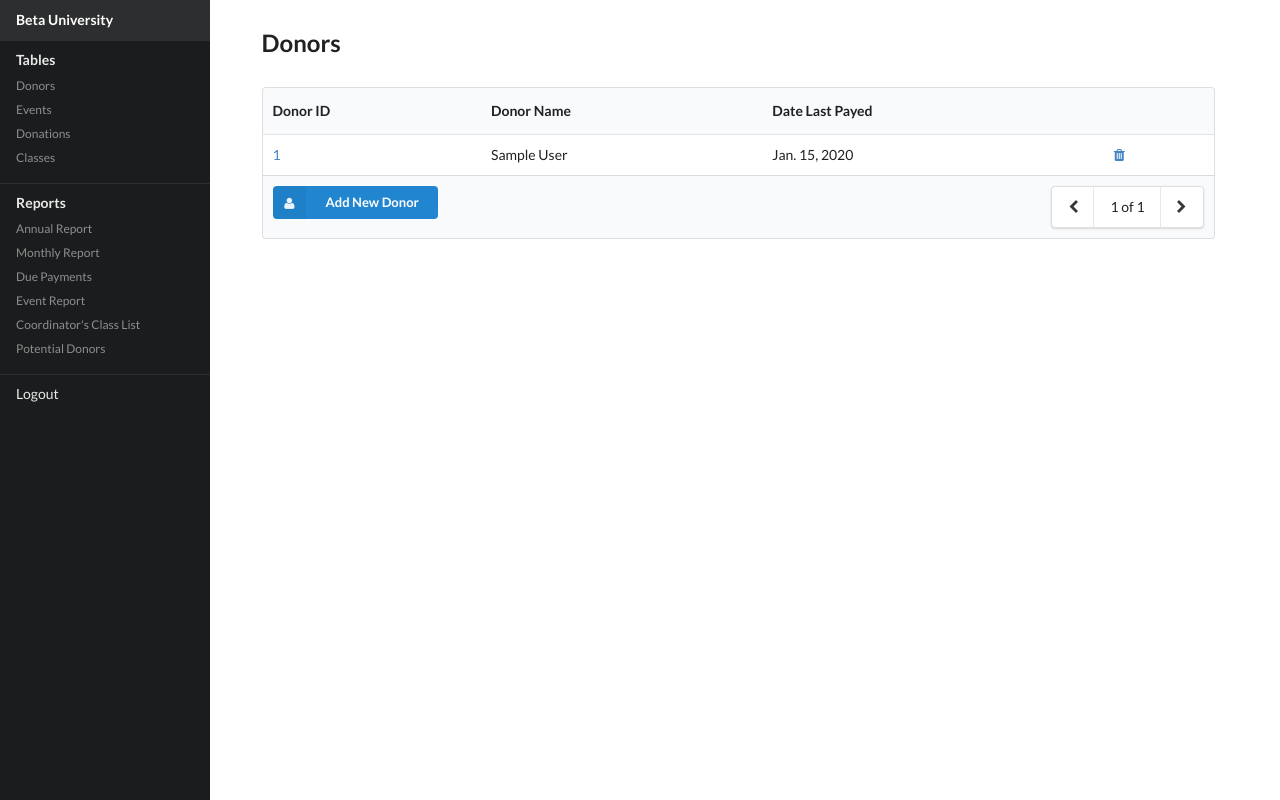
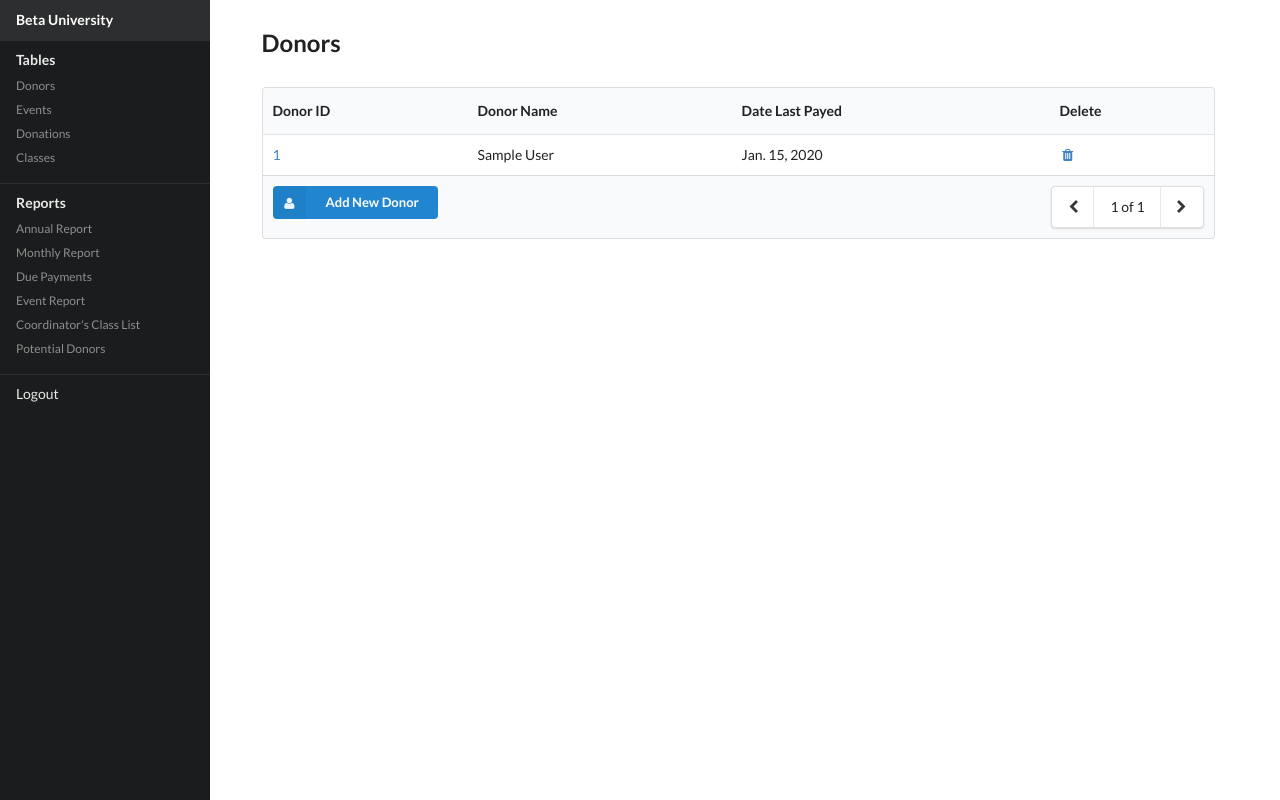
Before and after one commit to tonsaludadez/cmsc127, a Django app: page /adminSite/donors/ in a window 1280 px wide. Run offline with Django 3.2, Linux system fonts and the light colour scheme; a user stored in the database is signed in; tables that the repository leaves empty hold one stand-in row (values such as "Sample post").

Commit message:
Modified Table

```diff
--- a/betasite/adminSite/templates/adminSite/donorList.html
+++ b/betasite/adminSite/templates/adminSite/donorList.html
@@ -22,7 +22,7 @@
 					      <th>Donor ID</th>
 					      <th>Donor Name</th>
 					      <th>Date Last Payed</th>
-					      <th></th>
+					      <th>Delete</th>
 					    </tr>
 					  </thead>
 					  <tbody>
```
